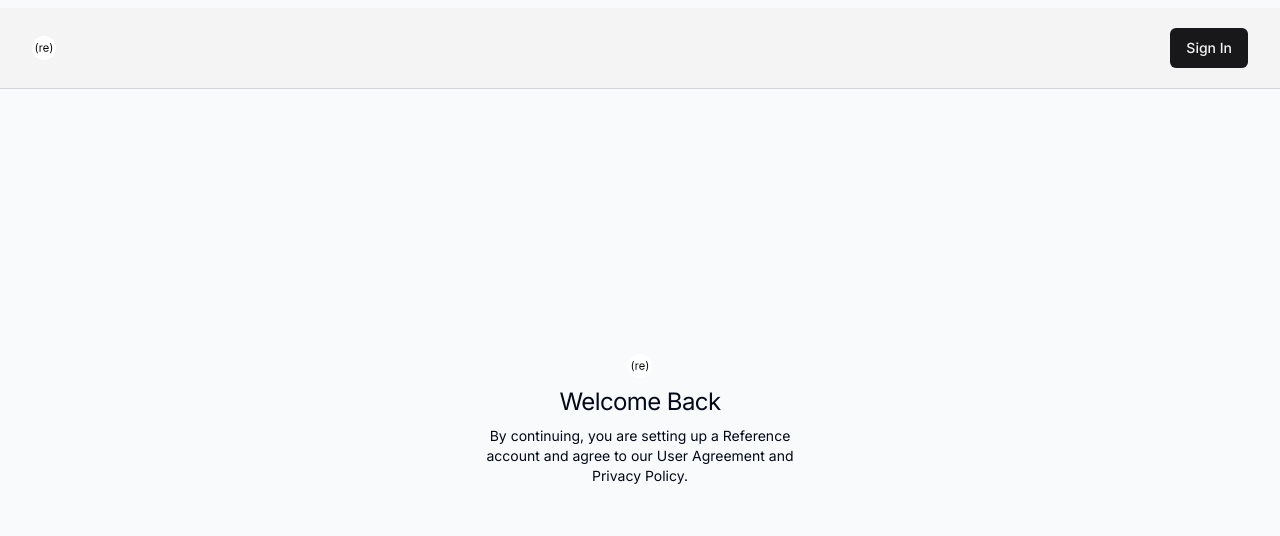
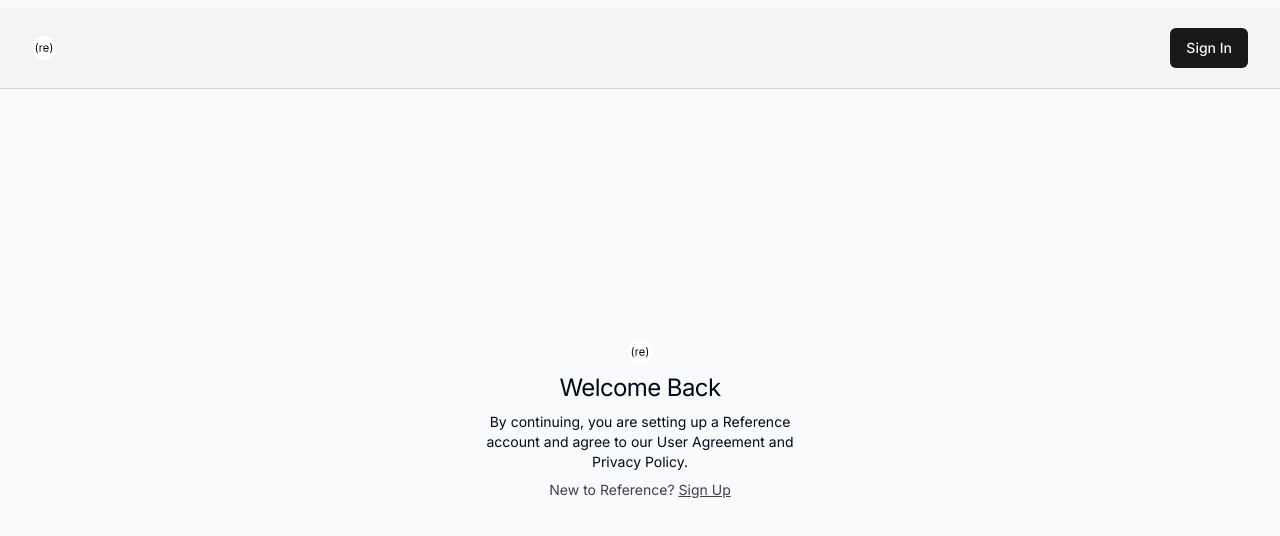
Before and after one commit to haveaniceknight/reference, a Next.js app: page /sign-in in a window 1280 px wide. Shown: the top 536 px of the page. Built offline with nearby package versions, Linux system fonts and the light colour scheme.

Commit message:
Added SignUp

```diff
--- a/src/components/ui/SignIn.tsx
+++ b/src/components/ui/SignIn.tsx
@@ -1,4 +1,5 @@
 import { Icons } from "./Icons"
+import Link from "next/link"
 
 
 const SignIn = () => {
@@ -7,6 +8,12 @@ const SignIn = () => {
             <Icons.logo className='mx-auto h-6 w-6' />
             <h1 className="text-2xl font semibold tracking-tight">Welcome Back</h1>
             <p className="text-sm max-w-xs mx-auto "> By continuing, you are setting up a Reference account and agree to our User Agreement and Privacy Policy. </p>
+            {/* sign in form */}
+            {/* use this style for sign in button */}
+            <p className='px-8 text-center text-sm text-zinc-700'>New to Reference?{' '}
+                <Link href='/sign-up' className='hover:text-zinc-800 text-sm underline underline-offset'>
+                    Sign Up
+                </Link></p>
         </div>
 
 
```
